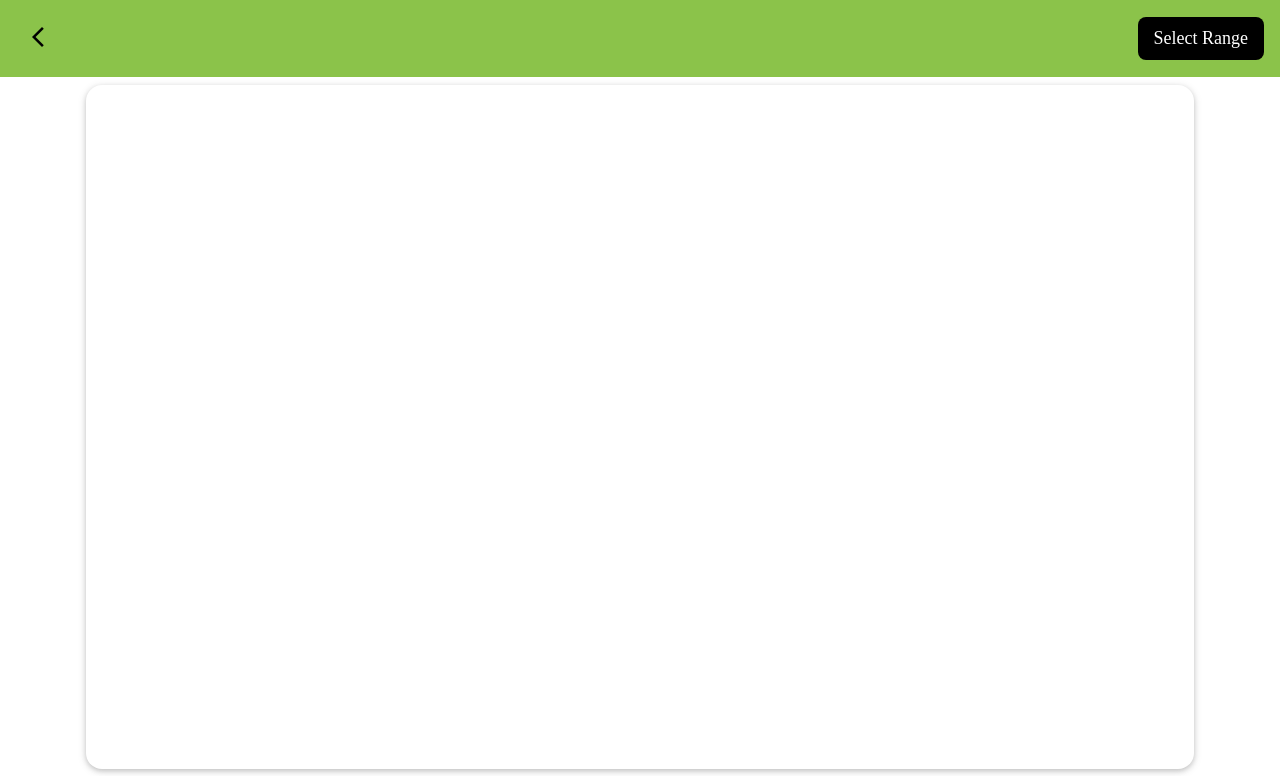
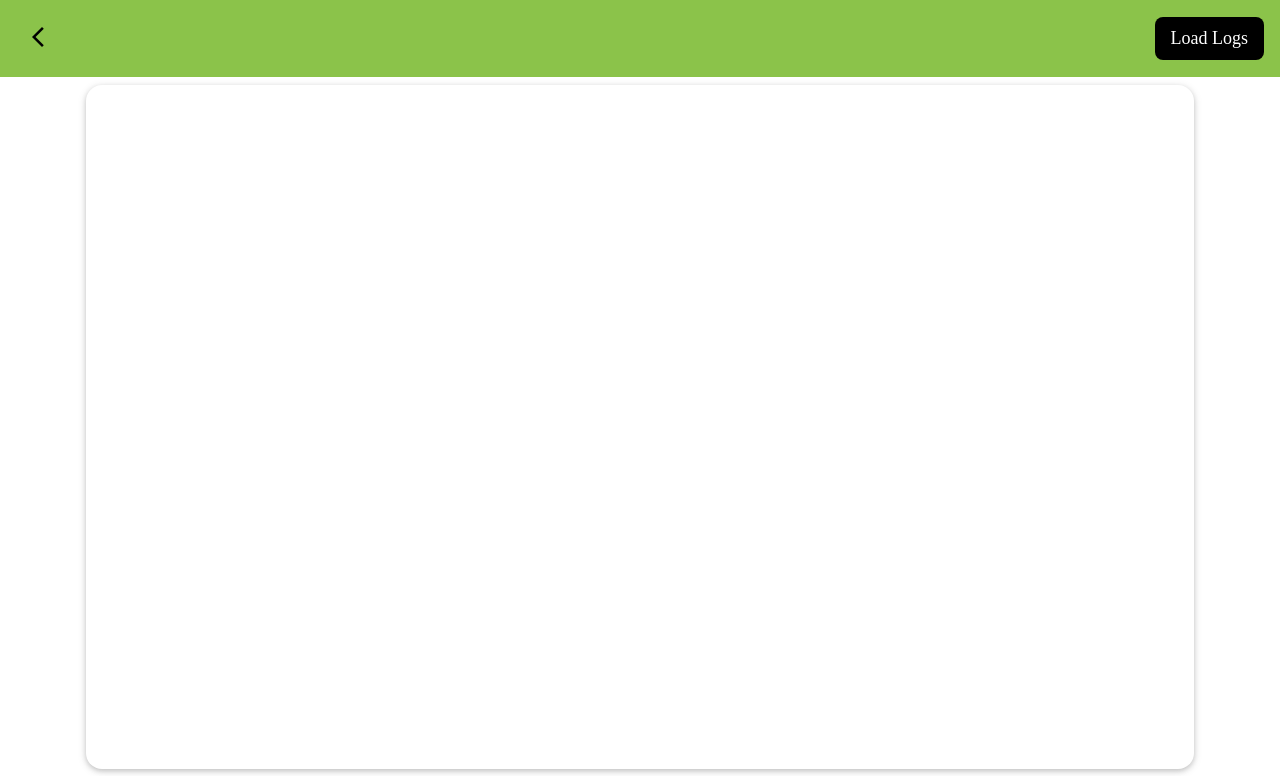
Before and after one commit to OliverWoehrer/Brunnen, a Flask app: page /dashboard/logs in a window 1280 px wide. Shown: the top 776 px of the page. Run offline with Flask 3, Linux system fonts and the light colour scheme; the visitor is signed in with stand-in values (Sample User, id 1); parts of the project's set-up code (start-up, migrations or seed data) failed here and were passed over.

Commit message:
removed automatic loading of logs

```diff
--- a/app/templates/sub_pages/logs.html
+++ b/app/templates/sub_pages/logs.html
@@ -9,7 +9,7 @@
 {% set heading = "Logs" %}
 
 {% block action %}
-{{ buttons.button_secondary("Select Range", "showElement('id_range_selector'); initTabs();") }}
+{{ buttons.button_secondary("Load Logs", "showElement('id_range_selector'); initTabs();") }}
 {% endblock %}
 
 {% block main %}
@@ -41,7 +41,6 @@
             const ts = await fetchLatestTimestamps();
             const stop = ts["last_data"];
             const start = new Date(stop.getTime() - WINDOW_SIZE);
-            await updateLogs(start, stop, "logs_table");
             initPicker(start, stop);
         } catch(error) {
             window.alert("Could not fetch logs: "+error);
```
